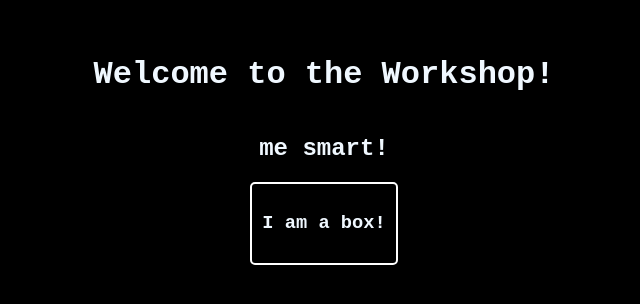
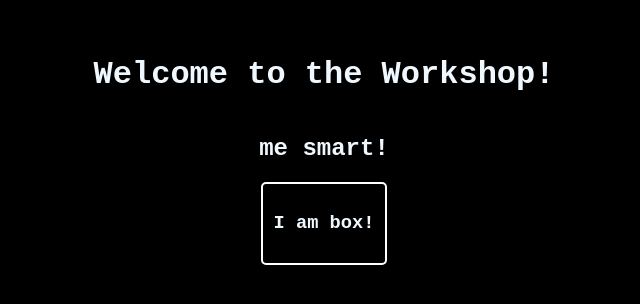
Before and after one commit to samarthgmutalikdesai-max/GIT.SET.GO, a plain HTML site: page index.html in a window 1280 px wide. Shown: the part 258-562 px from the top of the page, without its empty margins (316-956 px from the left). Drawn offline with Linux system fonts and the light colour scheme.

Commit message:
I am box!

```diff
--- a/index.html
+++ b/index.html
@@ -48,7 +48,7 @@
         <h1>Welcome to the Workshop!</h1>
         <h2>me smart!</h2>
         <div class="box">
-            <h3>I am a box!</h3>
+            <h3>I am box!</h3>
         </div>
     </div>
 </body>
```
